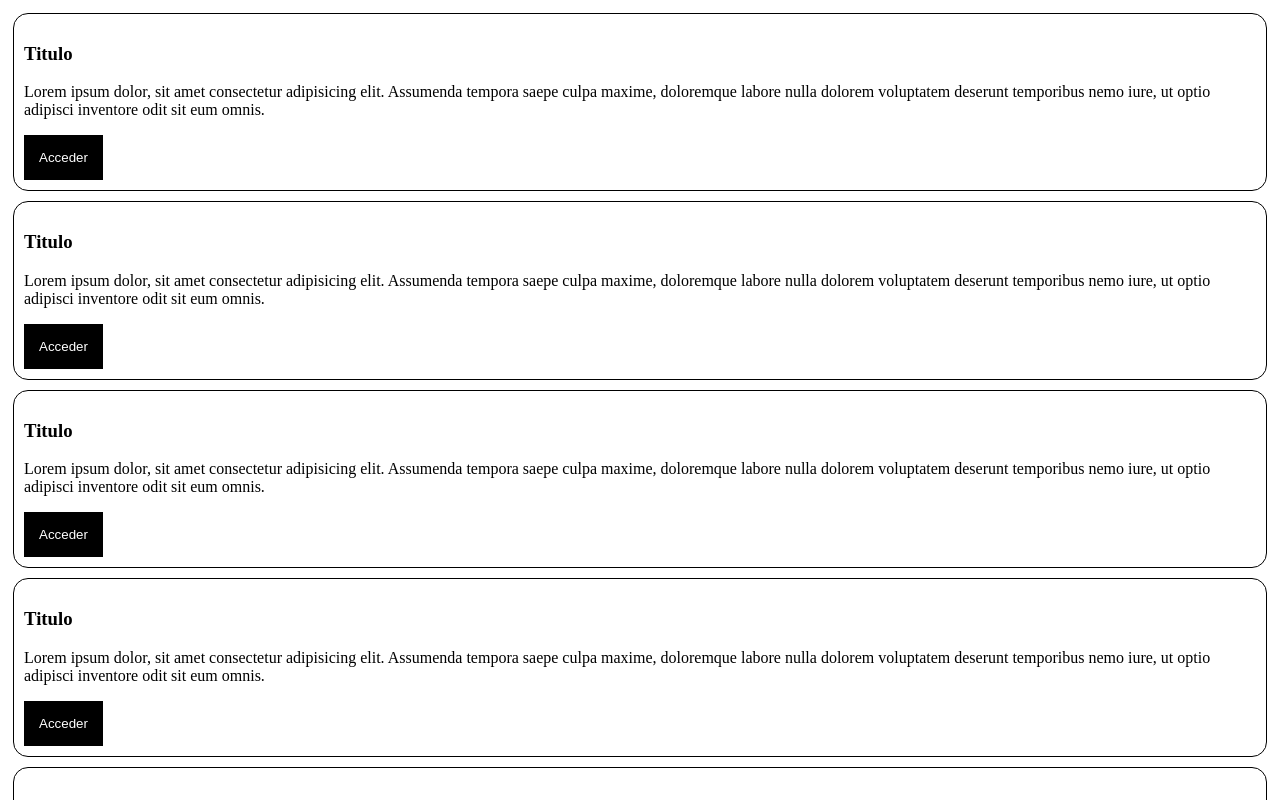
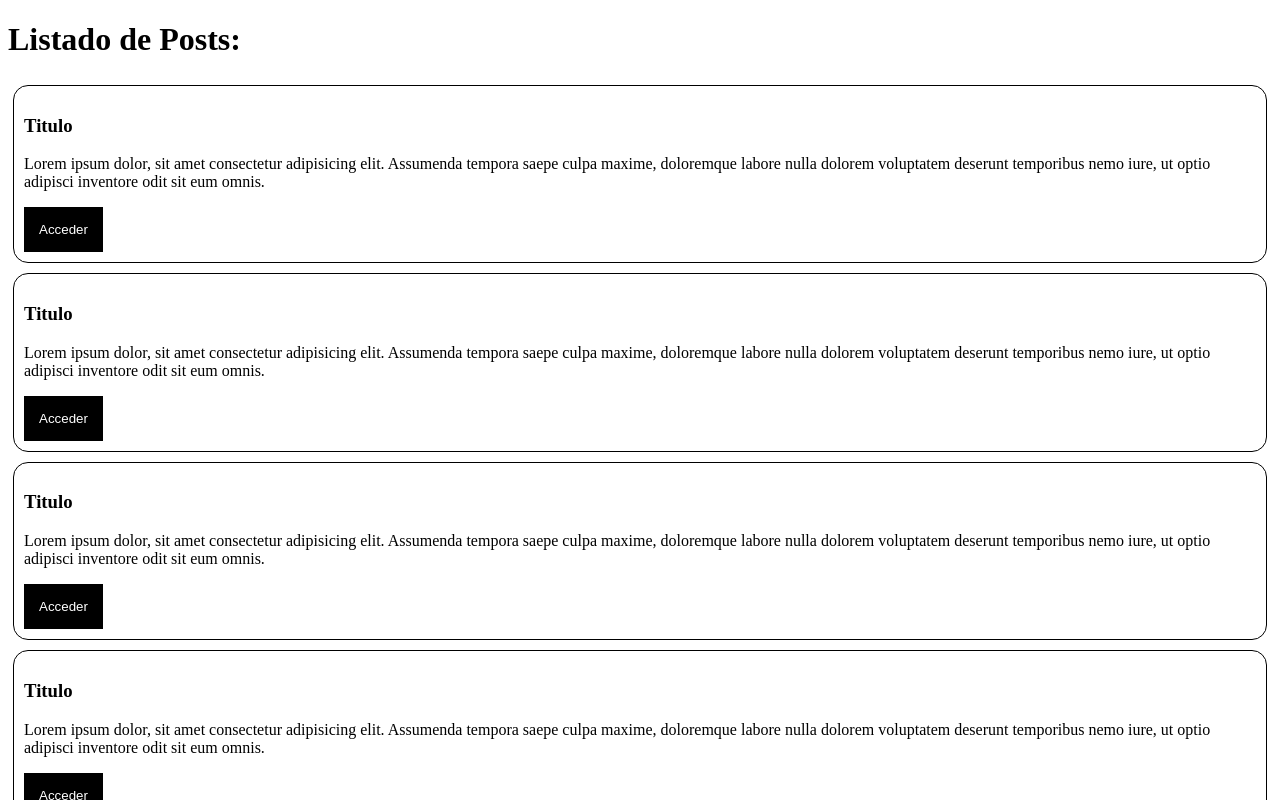
Before and after one commit to nbalvarezo/curso-vue3, a Vue app: page / in a window 1280 px wide. Shown: the top 800 px of the page. Built offline with nearby package versions, Linux system fonts and the light colour scheme.

Commit message:
Se agrega titulo

```diff
--- a/src/App.vue
+++ b/src/App.vue
@@ -1,4 +1,5 @@
 <template>
+  <h1>Listado de Posts: </h1>
   <PostContainer />
 </template>
 
@@ -8,4 +9,8 @@ import PostContainer from './components/PostContainer.vue';
 
 </script>
 
-<style></style>
+<style>
+h1 {
+  color: black;
+}
+</style>
```
